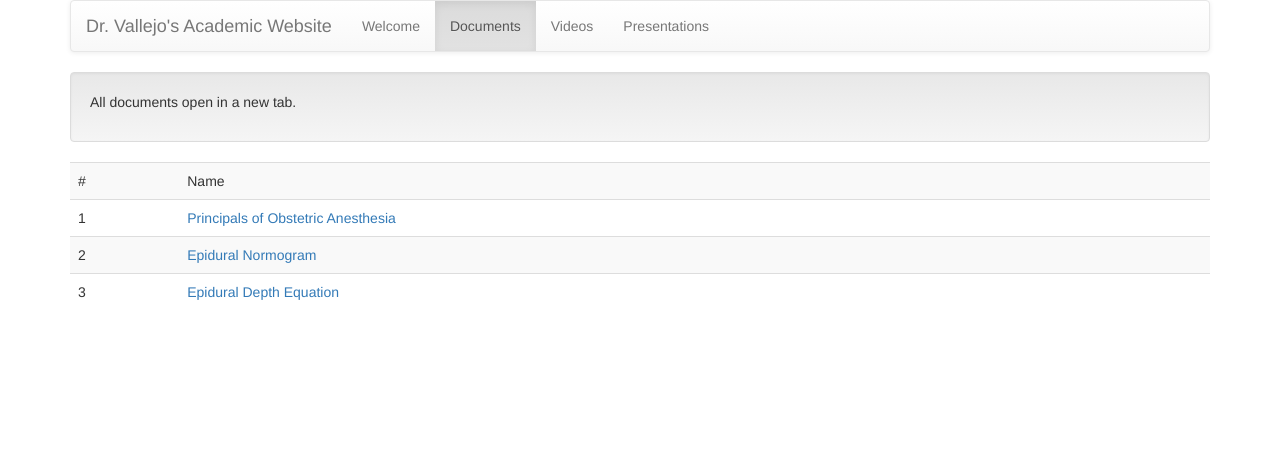
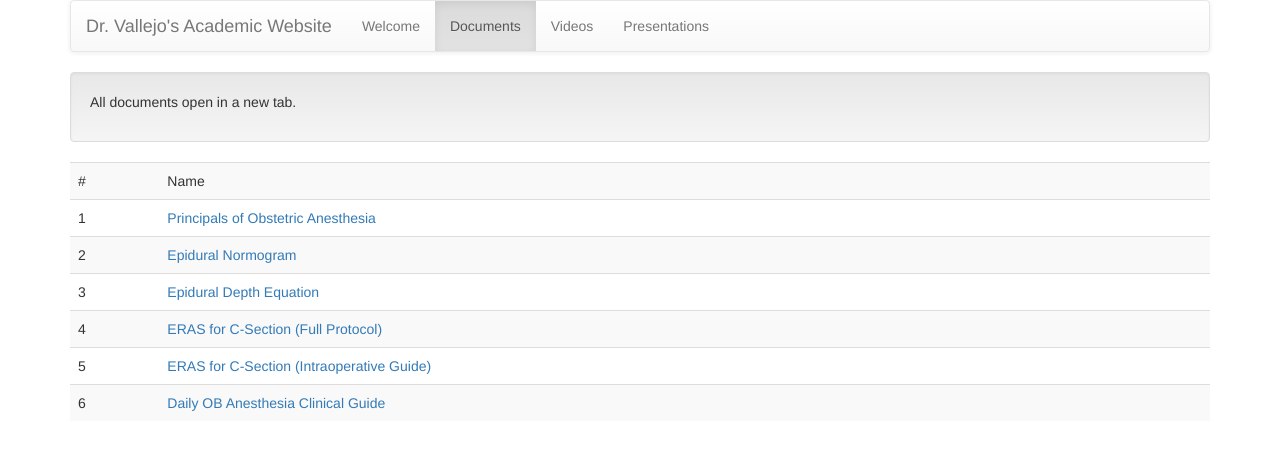
Before and after one commit to valleyjo/drvallejo.net, a Jekyll site: the page built from documents.html, in a window 1280 px wide. Shown: the top 450 px of the page. Built offline with Jekyll 4.4.1, drawn with Linux system fonts in a browser that asks for light colours; nearby versions of some CDN libraries.

Commit message:
Convert documents to data object. Add new documents

```diff
--- /dev/null
+++ b/_data/documents.yml
@@ -0,0 +1,23 @@
+- name: Principals of Obstetric Anesthesia
+  address: /assets/documents/principles_of_obstetric_anesthesia.doc
+  count: 1
+
+- name: Epidural Normogram
+  address: assets/documents/epidural_normogram.jpg
+  count: 2
+
+- name: Epidural Depth Equation
+  address: assets/documents/epidural_depth_equation.xlsx
+  count: 3
+
+- name: ERAS for C-Section (Full Protocol)
+  address: assets/documents/ERAS_for_C-Section_(Full Protocol).pdf
+  count: 4
+
+- name: ERAS for C-Section (Intraoperative Guide)
+  address: assets/documents/ERAS_for_C-Section_(Intraoperative Guide).pdf
+  count: 5
+
+- name: Daily OB Anesthesia Clinical Guide
+  address: assets/documents/daily_ob_anesthesia_clinical_guide.pdf
+  count: 6
--- a/documents.html
+++ b/documents.html
@@ -14,18 +14,13 @@ title: Dr. Manuel Vallejo's Academic Website
       <td>#</td>
       <td>Name</td>
     </tr>
+    {% for doc in site.data.documents %}
     <tr>
-      <td> 1 </td>
-      <td> <a href="/assets/documents/principles_of_obstetric_anesthesia.doc" target="_blank">Principals of Obstetric Anesthesia</a>
+      <td>{{ doc.count }}</td>
+      <td> <a href="{{ doc.address }}" target="_blank"> {{ doc.name }} </a></td>
+      <!--<td> <a href="/assets/documents/principles_of_obstetric_anesthesia.doc" target="_blank">Principals of Obstetric Anesthesia</a> -->
     </tr>
-    <tr>
-      <td> 2 </td>
-      <td> <a href="assets/documents/epidural_normogram.jpg" target="_blank">Epidural Normogram</a>
-    </tr>
-    <tr>
-      <td> 3 </td>
-      <td> <a href="assets/documents/epidural_depth_equation.xlsx" target="_blank">Epidural Depth Equation</a>
-    </tr>
+    {% endfor %}
   </table>
 
 </div>
```
Also changed, not shown: 3 other files.
